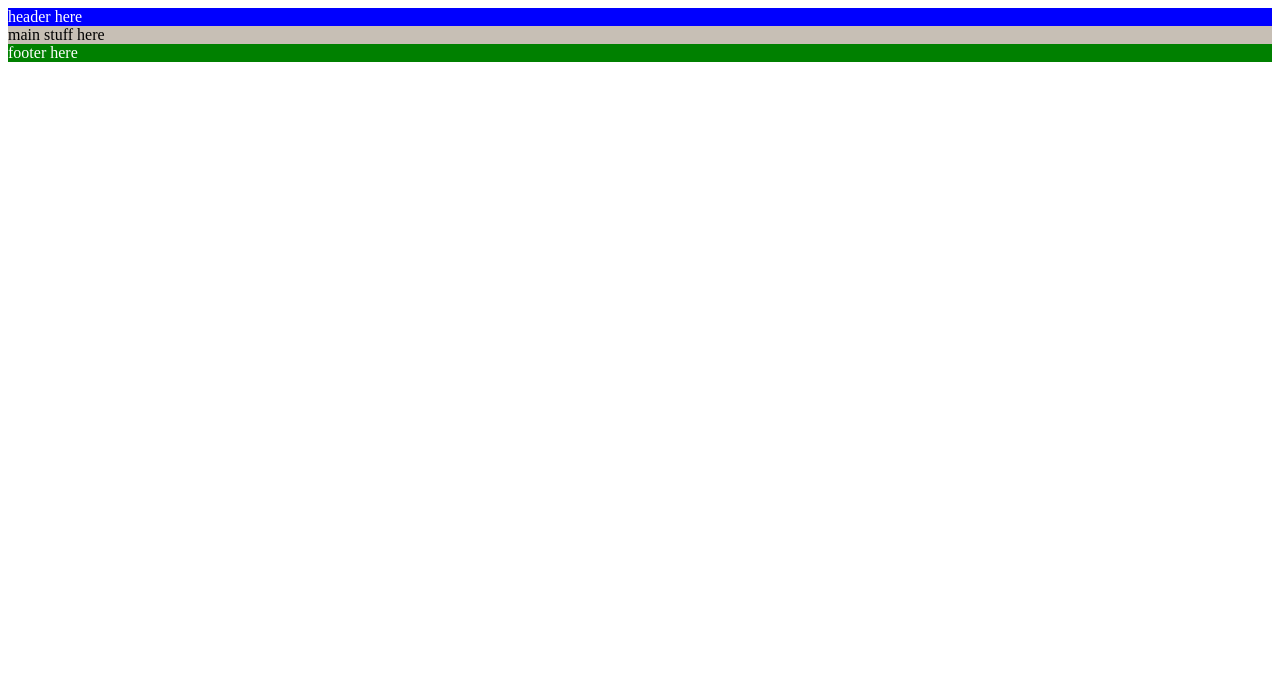
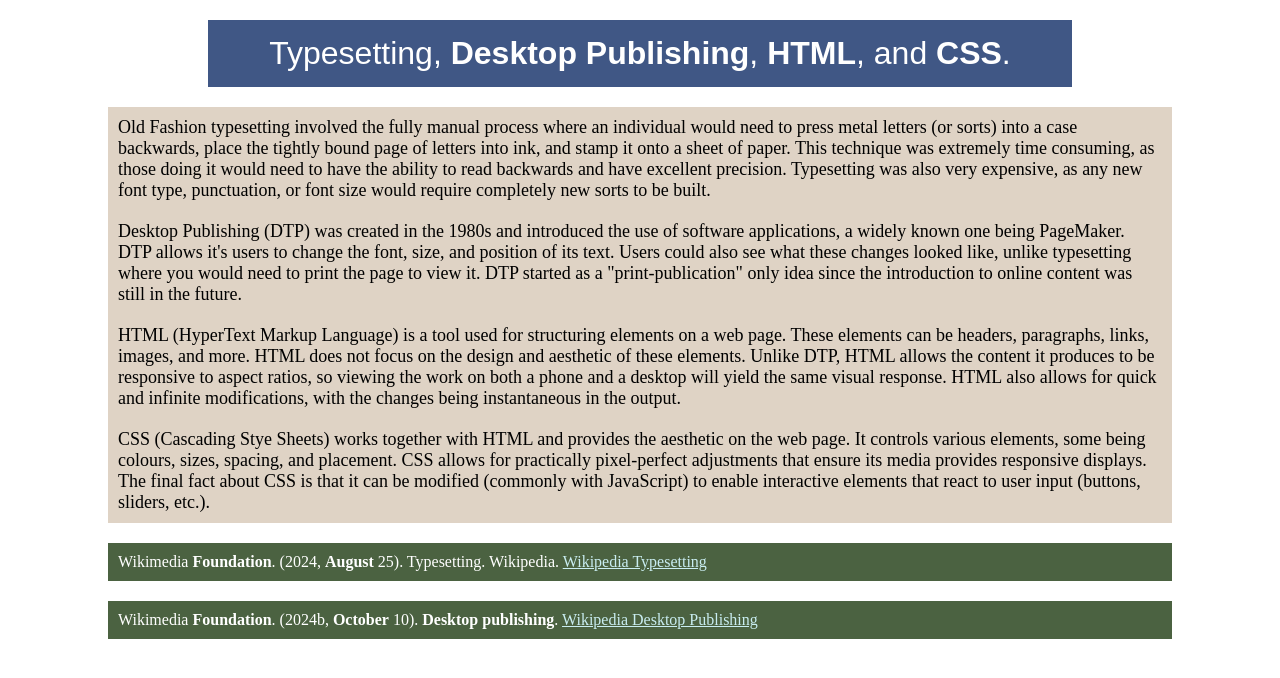
Before and after one commit to krisbx/Lab-4-practice-test, a plain HTML site: page q3.html in a window 1280 px wide. Drawn offline with Linux system fonts and the light colour scheme.

Commit message:
added all info

```diff
--- a/q3.html
+++ b/q3.html
@@ -17,32 +17,70 @@ Make the nouns in the header and footer have a text weight of 600, while the res
             font-weight: 400;
         }
         header {
-            background-color: blue;
+            background-color: rgb(64, 87, 133);
             color:white;
+            font-family: sans-serif;
+            margin: 20px 200px;
+            padding: 15px;
+            font-size: xx-large;
+            text-align: center;
         }
         main {
             color: black;
-            background-color: rgb(199, 191, 181);
+            background-color: rgb(223, 211, 197);
+            font-size: large;
+            margin: 0px 100px;
+            padding: 10px;
         }
         footer {
             color: white;
-            background-color: green;
+            background-color: #4B6241;
+            font-size: medium;
+            margin: 20px 100px;
+            padding: 10px;
+        }
+        a {
+            color:rgb(201, 237, 241);
         }
     </style>
 </head>
 
 <body>
     <header>
-        header here
+        Typesetting, <span class="noun">Desktop Publishing</span>, <span class="noun">HTML</span>, and <span class="noun">CSS</span>.
     </header>
 
     <main>
-        main stuff here
+        Old Fashion typesetting involved the fully manual process where an individual would need to press metal letters (or sorts) into a case backwards, place the tightly bound page of letters into ink, and stamp it onto a sheet of paper.
+        This technique was extremely time consuming, as those doing it would need to have the ability to read backwards and have excellent precision.
+        Typesetting was also very expensive, as any new font type, punctuation, or font size would require completely new sorts to be built.
+    </main>
+
+    <main>
+        Desktop Publishing (DTP) was created in the 1980s and introduced the use of software applications, a widely known one being PageMaker. DTP allows it's users to change the font, size, and position of its text. Users could also see what these changes looked like, unlike typesetting where you would need to print the page to view it.
+        DTP started as a "print-publication" only idea since the introduction to online content was still in the future.
+    </main>
+
+    <main>
+        HTML (HyperText Markup Language) is a tool used for structuring elements on a web page. These elements can be headers, paragraphs, links, images, and more. HTML does not focus on the design and aesthetic of these elements.
+        Unlike DTP, HTML allows the content it produces to be responsive to aspect ratios, so viewing the work on both a phone and a desktop will yield the same visual response.
+        HTML also allows for quick and infinite modifications, with the changes being instantaneous in the output.
+    </main>
+
+    <main>
+        CSS (Cascading Stye Sheets) works together with HTML and provides the aesthetic on the web page. It controls various elements, some being colours, sizes, spacing, and placement.
+        CSS allows for practically pixel-perfect adjustments that ensure its media provides responsive displays.
+        The final fact about CSS is that it can be modified (commonly with JavaScript) to enable interactive elements that react to user input (buttons, sliders, etc.).
     </main>
 
     <footer>
-        footer here
+        Wikimedia <span class="noun">Foundation</span>. (2024, <span class="noun">August</span> 25). Typesetting. Wikipedia. <a href="https://en.wikipedia.org/wiki/Typesetting">Wikipedia Typesetting</a>
     </footer>
+
+    <footer>
+        Wikimedia <span class="noun">Foundation</span>. (2024b, <span class="noun">October</span> 10). <span class="noun">Desktop publishing</span>. <a href="Wikipedia. https://en.wikipedia.org/wiki/Desktop_publishing">Wikipedia Desktop Publishing</a>
+    </footer>
+
 </body>
 
 </html>
```
Also changed, not shown: q2.html (+26 -2 lines).
